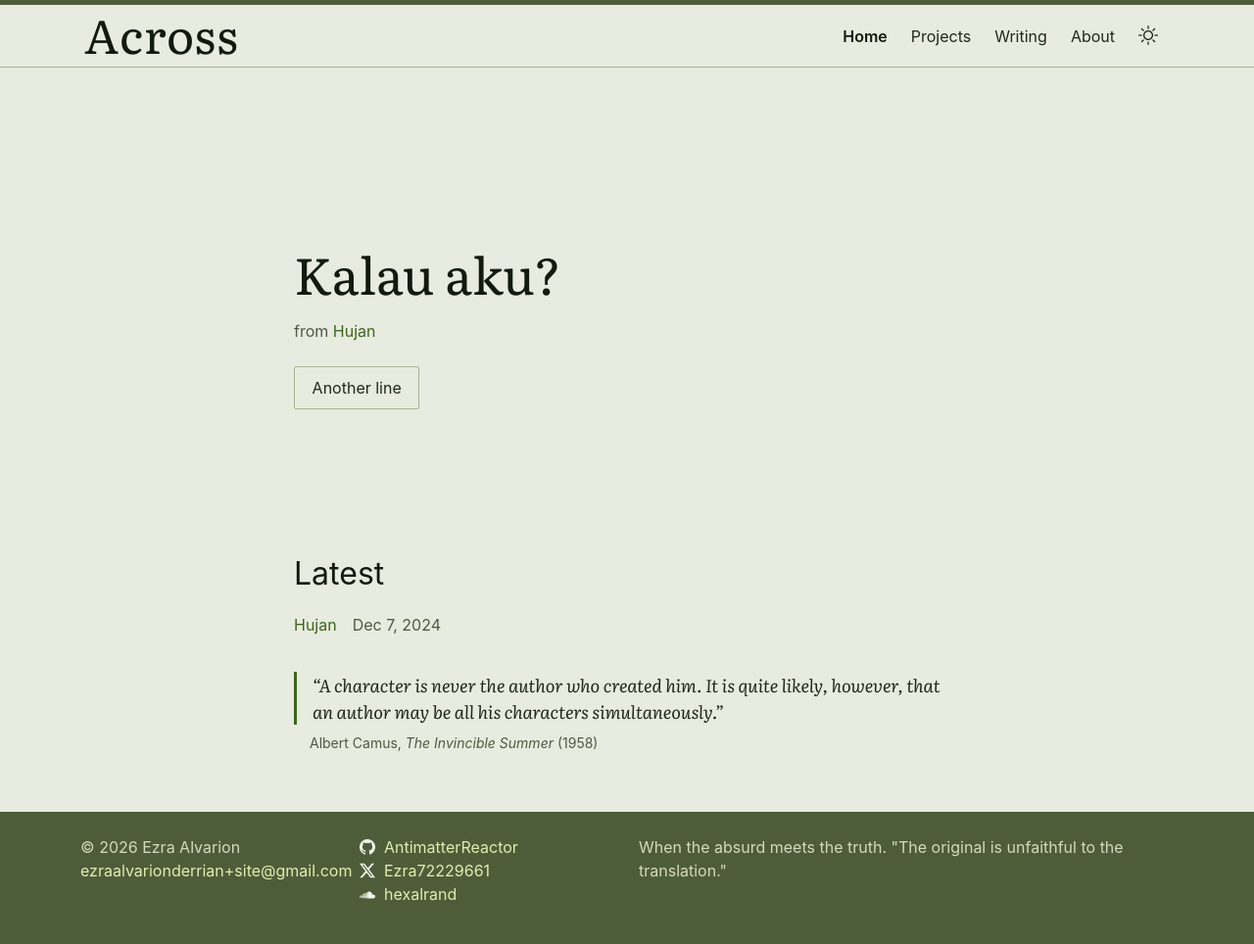
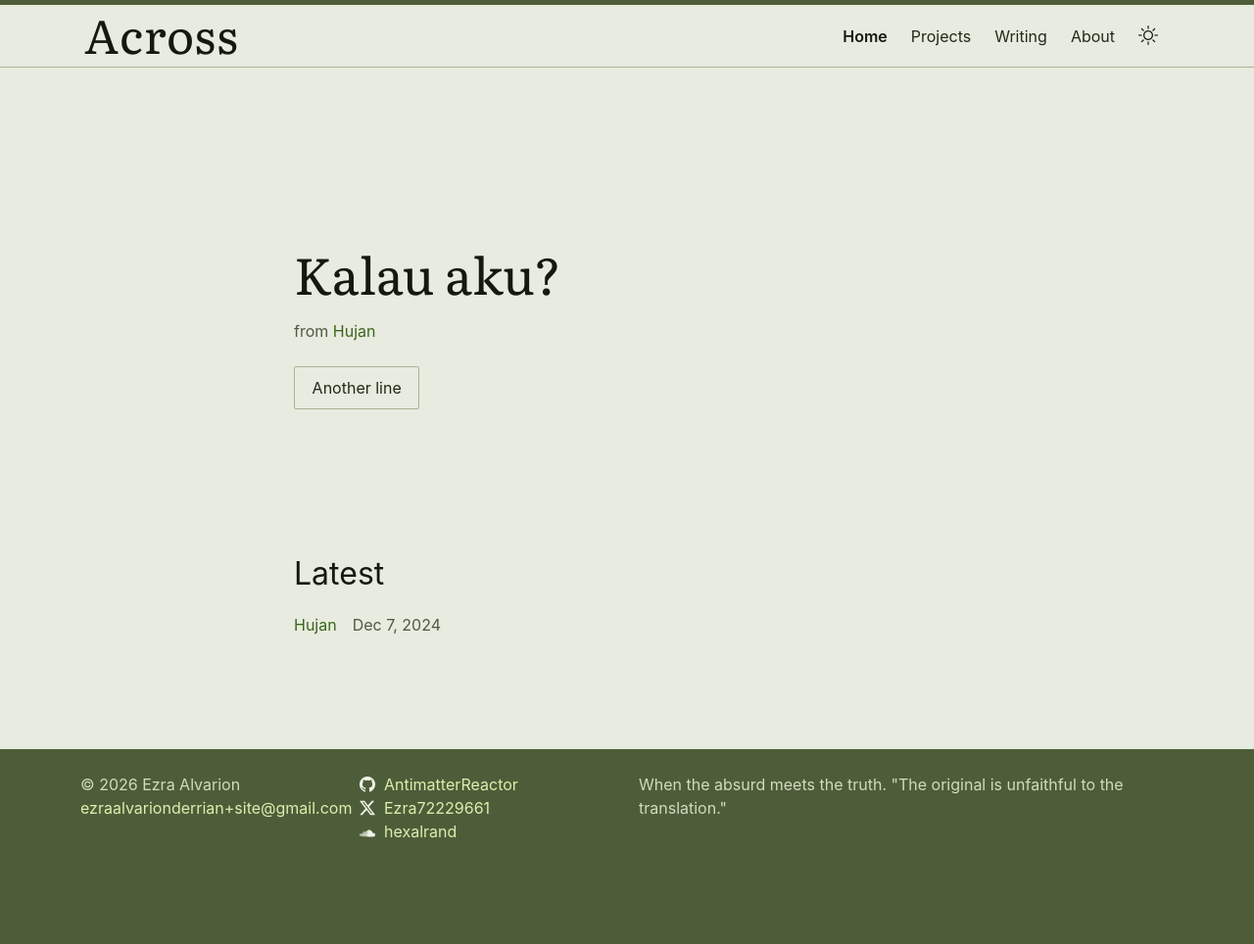
Before and after one commit to AntimatterReactor/AntimatterReactor.github.io, a Jekyll site: the page built from index.md, in a window 1280 px wide. Shown: the whole page at 98% size. Built offline with Jekyll 4.4.1, drawn with Linux system fonts in a browser that asks for light colours; some web fonts are replaced; after the commit the page ends 900 px from its top, so only the background shows below that.

Commit message:
Remove Camus epigraph from home
Co-Authored-By: Claude Opus 5.5 <noreply@anthropic.com>
Claude-Session: https://claude.ai/code/session_01Pf2g2v1MPwhiP4CQiFsfR1

```diff
--- a/_sass/minima/_layout.scss
+++ b/_sass/minima/_layout.scss
@@ -280,31 +280,6 @@
 }
 
 /**
- * Home epigraph
- */
-.epigraph {
-  margin: $spacing-unit 0;
-
-  blockquote {
-    margin: 0;
-    padding-left: 1rem;
-    letter-spacing: normal;
-    border-left: 3px solid var(--bs-link-color);
-    font-family: $serif-font-family;
-    font-size: 1.125rem;
-    font-style: italic;
-    color: var(--bs-body-color);
-  }
-
-  figcaption {
-    margin-top: 0.5rem;
-    padding-left: 1rem;
-    color: var(--bs-secondary-color);
-    font-size: $small-font-size;
-  }
-}
-
-/**
  * 404
  */
 .not-found {
--- a/index.md
+++ b/index.md
@@ -2,8 +2,3 @@
 layout: home
 title: Home
 ---
-
-<figure class="epigraph">
-  <blockquote>“A character is never the author who created him. It is quite likely, however, that an author may be all his characters simultaneously.”</blockquote>
-  <figcaption>Albert Camus, <cite>The Invincible Summer</cite> (1958)</figcaption>
-</figure>
```
